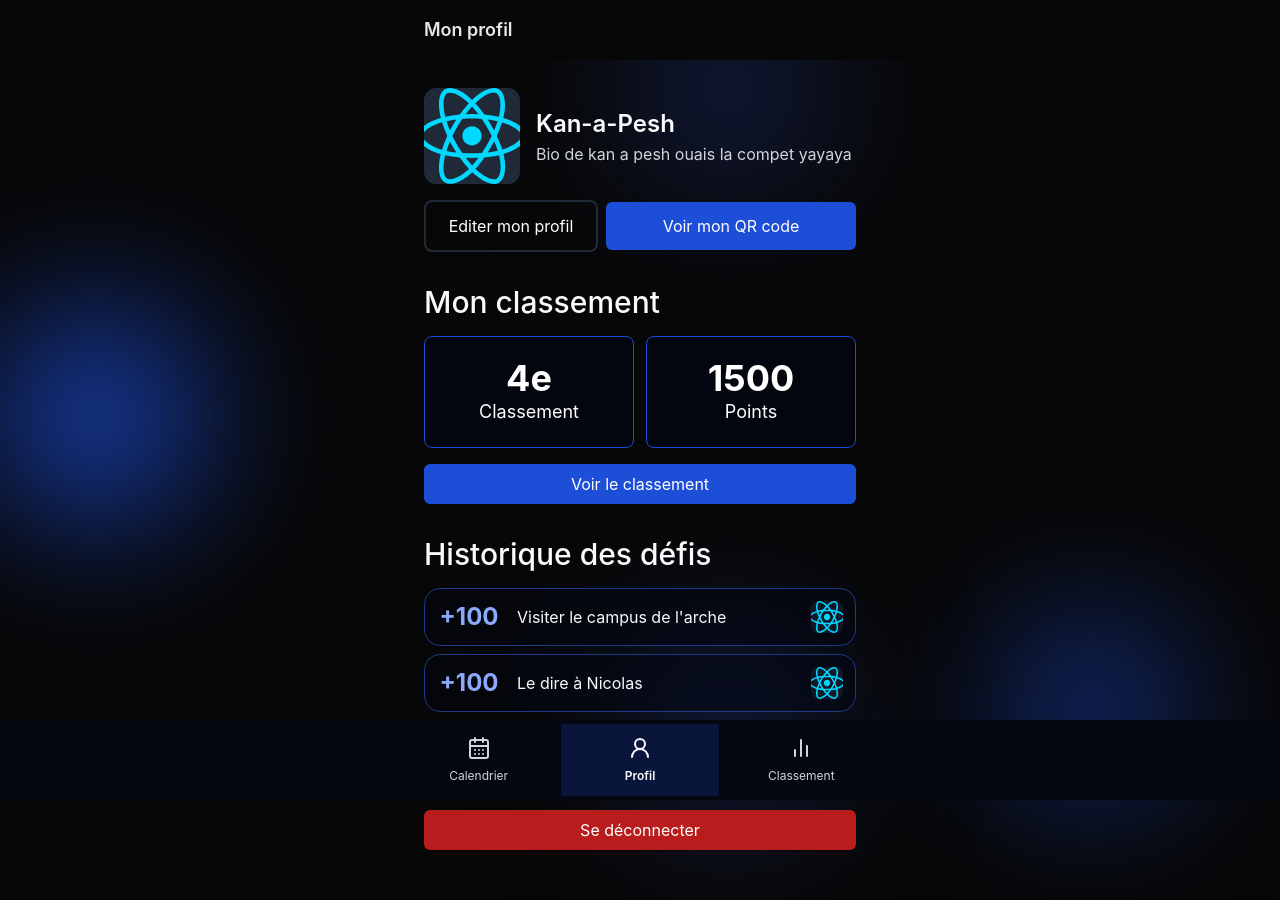
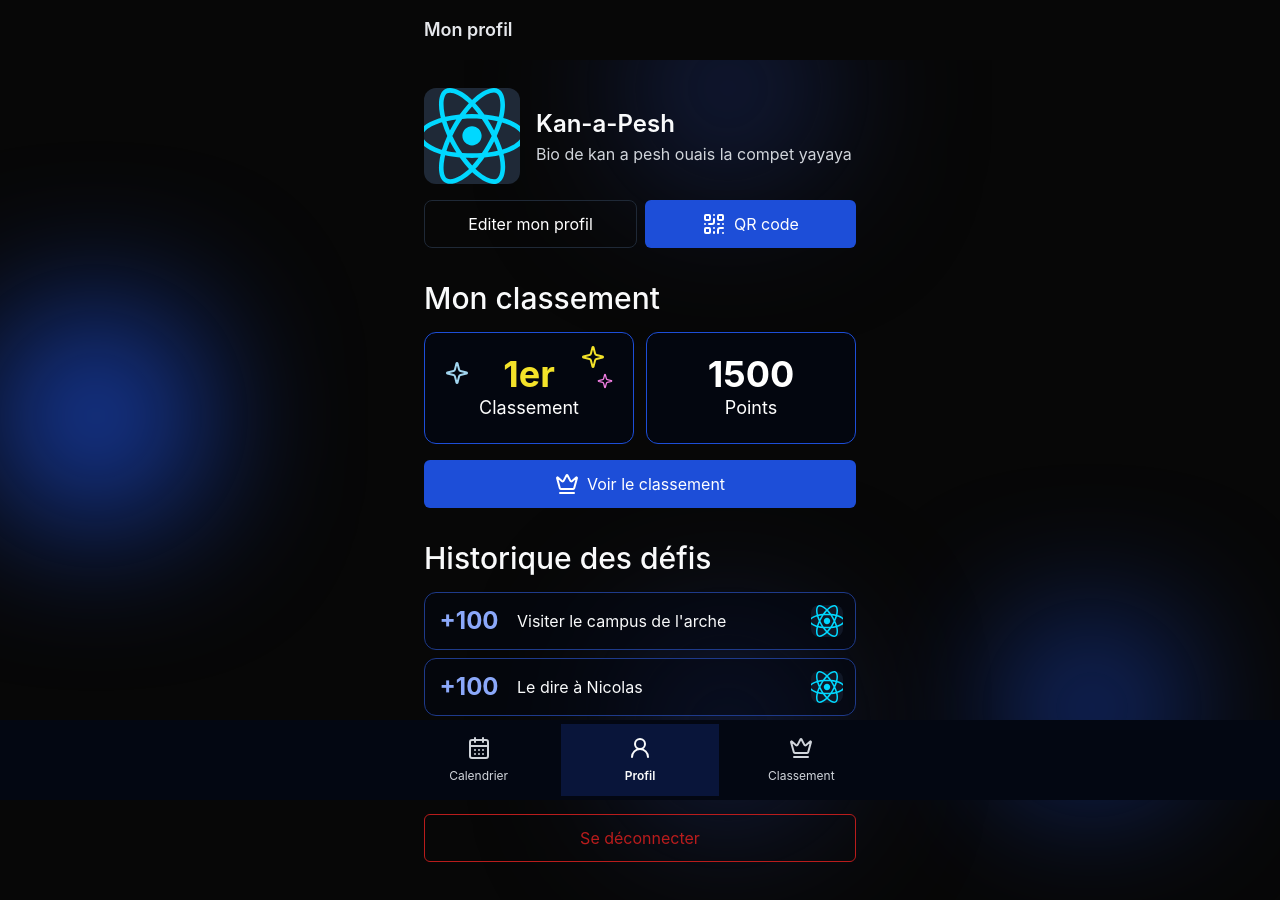
Before and after one commit to La-404-Devinci/advent-daily-frontend, a React (Vite) app: page /me in a window 1280 px wide. Shown: the top 900 px of the page. Built offline with nearby package versions, Linux system fonts and the light colour scheme.

Commit message:
chore: added sparkles on ranking card (not done), fixed buttons height, etc.

```diff
--- a/src/components/buttons/Buttons.jsx
+++ b/src/components/buttons/Buttons.jsx
@@ -1,10 +1,13 @@
 const styles = {
     primary:
-        "bg-blue-700 hover:bg-blue-900 text-white py-2 px-10 rounded-md leading-6 font-sm transition-all duration-300",
+        `bg-blue-700 hover:bg-blue-900 text-white flex items-center justify-center h-12 rounded-md leading-6
+         font-sm transition-all duration-300`,
     secondary:
-        "border text-[#8BA8FA] py-2 px-10 rounded border-[#8BA8FA] hover:bg-[#8BA8FA] hover:text-black transition-all duration-300",
+        `text-[#8BA8FA] flex items-center justify-center h-12 rounded border border-[#8BA8FA] hover:bg-[#8BA8FA]
+         hover:text-black transition-all duration-300`,
     destructive:
-        "bg-red-700 hover:bg-red-900 text-white py-2 px-10 rounded-md leading-6 font-sm transition-all duration-300",
+        `border border-red-700 text-red-700 hover:bg-red-900 hover:text-gray-50 flex items-center justify-center
+         h-12 rounded-md leading-6 font-sm transition-colors duration-300`,
 };
 
 export function Button({children, styleType, type, className, onClick, disabled }) {
--- a/src/components/layout/menu.jsx
+++ b/src/components/layout/menu.jsx
@@ -1,4 +1,4 @@
-import { CalendarDays, ChartNoAxesColumn, UserRound } from "lucide-react";
+import { CalendarDays, Crown, UserRound } from "lucide-react";
 import { useLocation } from "react-router-dom";
 import { cn } from "../../libs/functions";
 
@@ -16,7 +16,7 @@ const Items_NavBar = [
   {
     title: "Classement",
     path: "/leaderboard",
-    icon: <ChartNoAxesColumn className="w-6 h-6" />,
+    icon: <Crown className="w-6 h-6" />,
   },
 ];
 
--- a/src/components/mission-card.jsx
+++ b/src/components/mission-card.jsx
@@ -6,7 +6,7 @@ export default function MissionCard({ mission, logo=false }) {
   return (
     <div className={cn(`
       flex items-center gap-4 p-3 bg-opacity-50 border border-blue-900
-      bg-gray-950 rounded-2xl w-full`, mission.finish && "opacity-50"
+      bg-gray-950 rounded-xl w-full`, mission.finish && "opacity-50"
       )}>
       <div className="flex items-center justify-center flex-shrink-0 min-w-16" >
         {mission.finish ? (
--- a/src/index.css
+++ b/src/index.css
@@ -6,7 +6,6 @@
     margin: 0;
     padding: 0;
     box-sizing: border-box;
-
 }
 
 body {
--- a/src/routes/calendar.jsx
+++ b/src/routes/calendar.jsx
@@ -70,7 +70,7 @@ const Missions = () => {
     return (
         <section className="flex flex-col gap-4">
             <h2 className="text-2xl font-medium">Défis</h2>
-            <ul className="flex flex-col gap-4">
+            <ul className="flex flex-col gap-2">
                 {data.map((mission) => (
                     <li key={mission.id} className="gap-2">
                         <MissionCard mission={mission}/>
--- a/src/routes/profile.jsx
+++ b/src/routes/profile.jsx
@@ -1,3 +1,4 @@
+import { Crown, QrCode, Sparkle } from "lucide-react";
 import { useState } from "react";
 import { Link } from "react-router-dom";
 import reactImage from "../assets/react.svg";
@@ -7,6 +8,22 @@ import Menu from "../components/layout/menu";
 import MissionCard from "../components/mission-card";
 import QRModal from "../components/qr-modal";
 import Layout from "../layout";
+import { cn } from "../libs/functions";
+
+const rankingInformations = [
+  {
+    "format": "1er",
+    "color": "text-[#F3E229]",
+  },
+  {
+    "format": "2eme",
+    "color": "text-gray-500",
+  },
+  {
+    "format": "3eme",
+    "color": "text-yellow-900",
+  }
+]
 
 export default function Profile() {
 
@@ -17,6 +34,8 @@ export default function Profile() {
     { name: "Le dire à Nicolas", finish: false, score: 100  },
     { name: "Faire un salto avant sur une table", finish: false, score: 100  },
   ];
+
+  const rank = 1;
 
   return  (
     <Layout>
@@ -43,7 +62,7 @@ export default function Profile() {
             <div className="flex items-center w-full gap-2">
               <Link
                 to="/me/edit"
-                className="border-2 border-gray-800 rounded-lg flex-1 py-3 inline-flex
+                className="border border-gray-800 rounded-lg flex-1 h-12 inline-flex
                 items-center justify-center hover:bg-gray-800 transition-colors"
               >
                 Editer mon profil
@@ -53,7 +72,8 @@ export default function Profile() {
                 className="flex-1 py-3"
                 onClick={() => setQRCode(prev => !prev)}
               >
-                Voir mon QR code
+                <QrCode className="w-6 h-6 mr-2" />
+                 <span>QR code</span>
               </Button>
             </div>
           </div>
@@ -65,23 +85,36 @@ export default function Profile() {
             </div>
             <div className="w-full flex items-center gap-3">
               <div
-                className="flex-1 flex flex-col items-center justify-center h-28 border
-                border-blue-700 rounded-lg bg-[#030712]/80 "
+                className="relative flex-1 flex flex-col items-center justify-center h-28 border
+                border-blue-700 rounded-xl bg-[#030712]/80 "
               >
-                <p className="text-4xl font-bold" >4e</p>
+                <p className={cn(
+                  `text-4xl font-bold`,
+                  rank < 4 && rankingInformations[rank - 1].color
+                )}>
+                  1er
+                </p>
                 <p className="text-lg">Classement</p>
+                {rank < 4 && (
+                  <>
+                    <Sparkle className="absolute top-3 right-7 size-6  text-[#F3E229]" />
+                    <Sparkle className="absolute top-7 left-5 size-6 text-[#A1D5EF]" />
+                    <Sparkle className="absolute top-10 right-5 size-4 text-[#F37FE3]" />
+                  </>
+                )}
               </div>
               <div
                 className="flex-1 flex flex-col items-center justify-center h-28 border
-                border-blue-700 rounded-lg bg-[#030712]/80"
+                border-blue-700 rounded-xl bg-[#030712]/80"
               >
-                <p className="text-4xl font-bold" >1500</p>
+                <p className="text-4xl font-bold normal-nums">1500</p>
                 <p className="text-lg">Points</p>
               </div>
             </div>
             <div className="flex-1">
               <Button styleType="primary" className="w-full">
-                Voir le classement
+                <Crown className="w-6 h-6 mr-2" />
+                <span>Voir le classement</span>
               </Button>
             </div>
           </div>
@@ -109,9 +142,7 @@ export default function Profile() {
           </div>
         </div>
         {QRCode && (
-          <>
-            <QRModal onClose={setQRCode} />
-          </>
+          <QRModal onClose={setQRCode} />
         )}
       <Menu />
     </Layout>
```
